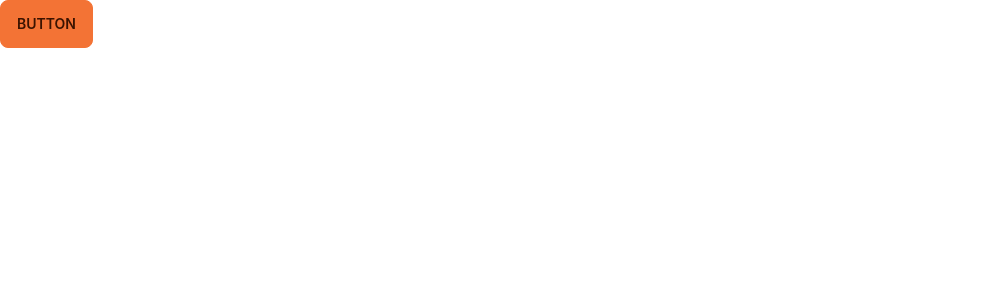
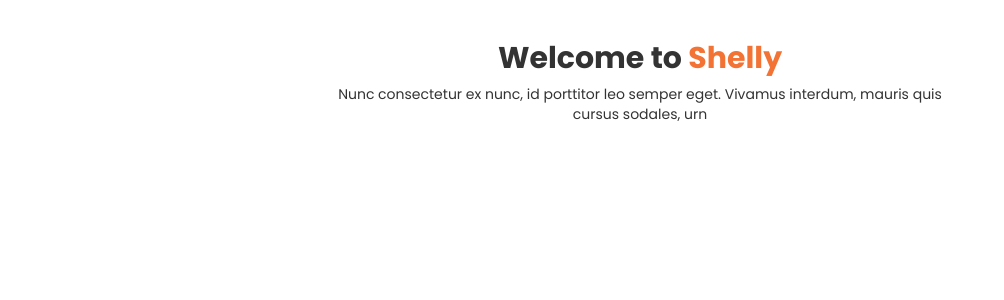
Before and after one commit to MdTasib/pathshala-client, a React (Create React App) app: page / in a window 1280 px wide. Shown: the top 300 px of the page, without its empty margins (0-1004 px from the left). Built offline with nearby package versions, Linux system fonts and the light colour scheme.

Commit message:
font family added and welcome section title

```diff
--- a/public/index.html
+++ b/public/index.html
@@ -10,34 +10,16 @@
       content="Web site created using create-react-app"
     />
     <link rel="apple-touch-icon" href="%PUBLIC_URL%/logo192.png" />
-    <!--
-      manifest.json provides metadata used when your web app is installed on a
-      user's mobile device or desktop. See https://developers.google.com/web/fundamentals/web-app-manifest/
-    -->
     <link rel="manifest" href="%PUBLIC_URL%/manifest.json" />
-    <!--
-      Notice the use of %PUBLIC_URL% in the tags above.
-      It will be replaced with the URL of the `public` folder during the build.
-      Only files inside the `public` folder can be referenced from the HTML.
 
-      Unlike "/favicon.ico" or "favicon.ico", "%PUBLIC_URL%/favicon.ico" will
-      work correctly both with client-side routing and a non-root public URL.
-      Learn how to configure a non-root public URL by running `npm run build`.
-    -->
-    <title>React App</title>
+     <!-- google fonts  -->
+     <link rel="preconnect" href="https://fonts.googleapis.com">
+     <link rel="preconnect" href="https://fonts.gstatic.com" crossorigin>
+     <link href="https://fonts.googleapis.com/css2?family=Poppins:wght@300;400;500;600;700;800;900&display=swap" rel="stylesheet">
+    <title>Pathshala</title>
   </head>
   <body>
     <noscript>You need to enable JavaScript to run this app.</noscript>
     <div id="root"></div>
-    <!--
-      This HTML file is a template.
-      If you open it directly in the browser, you will see an empty page.
-
-      You can add webfonts, meta tags, or analytics to this file.
-      The build step will place the bundled scripts into the <body> tag.
-
-      To begin the development, run `npm start` or `yarn start`.
-      To create a production bundle, use `npm run build` or `yarn build`.
-    -->
   </body>
 </html>
--- a/src/App.js
+++ b/src/App.js
@@ -1,5 +1,7 @@
+import Home from "./pages/Home/Home";
+
 function App() {
-	return <button class='btn btn-primary'>Button</button>;
+	return <Home />;
 }
 
 export default App;
--- /dev/null
+++ b/src/components/Container.jsx
@@ -0,0 +1,7 @@
+import React from "react";
+
+const Container = ({ children }) => {
+	return <div className='container mx-auto'>{children}</div>;
+};
+
+export default Container;
--- a/src/index.css
+++ b/src/index.css
@@ -4,14 +4,7 @@
 
 body {
 	margin: 0;
-	font-family: -apple-system, BlinkMacSystemFont, "Segoe UI", "Roboto", "Oxygen",
-		"Ubuntu", "Cantarell", "Fira Sans", "Droid Sans", "Helvetica Neue",
-		sans-serif;
+	font-family: "Poppins", sans-serif;
 	-webkit-font-smoothing: antialiased;
 	-moz-osx-font-smoothing: grayscale;
 }
-
-code {
-	font-family: source-code-pro, Menlo, Monaco, Consolas, "Courier New",
-		monospace;
-}
--- a/src/pages/Home.jsx
+++ /dev/null
@@ -1,7 +0,0 @@
-import React from "react";
-
-const Home = () => {
-	return <div></div>;
-};
-
-export default Home;
--- a/src/pages/Home/Home.jsx
+++ b/src/pages/Home/Home.jsx
@@ -1,7 +1,13 @@
 import React from "react";
+import Container from "../../components/Container";
+import Welcome from "./components/Welcome";
 
 const Home = () => {
-	return <div></div>;
+	return (
+		<Container>
+			<Welcome />
+		</Container>
+	);
 };
 
 export default Home;
--- /dev/null
+++ b/src/pages/Home/components/Masonary.jsx
@@ -0,0 +1,7 @@
+import React from "react";
+
+const Masonary = () => {
+	return <div>Masonary</div>;
+};
+
+export default Masonary;
--- /dev/null
+++ b/src/pages/Home/components/Welcome.jsx
@@ -0,0 +1,19 @@
+import React from "react";
+
+const Welcome = () => {
+	return (
+		<section className='py-10'>
+			<div className='section-title text-center'>
+				<h2 className='text-3xl font-bold'>
+					Welcome to <span className='text-primary'>Shelly</span>
+				</h2>
+				<p className='text-sm w-2/4 mx-auto pt-2'>
+					Nunc consectetur ex nunc, id porttitor leo semper eget. Vivamus
+					interdum, mauris quis cursus sodales, urn
+				</p>
+			</div>
+		</section>
+	);
+};
+
+export default Welcome;
```
